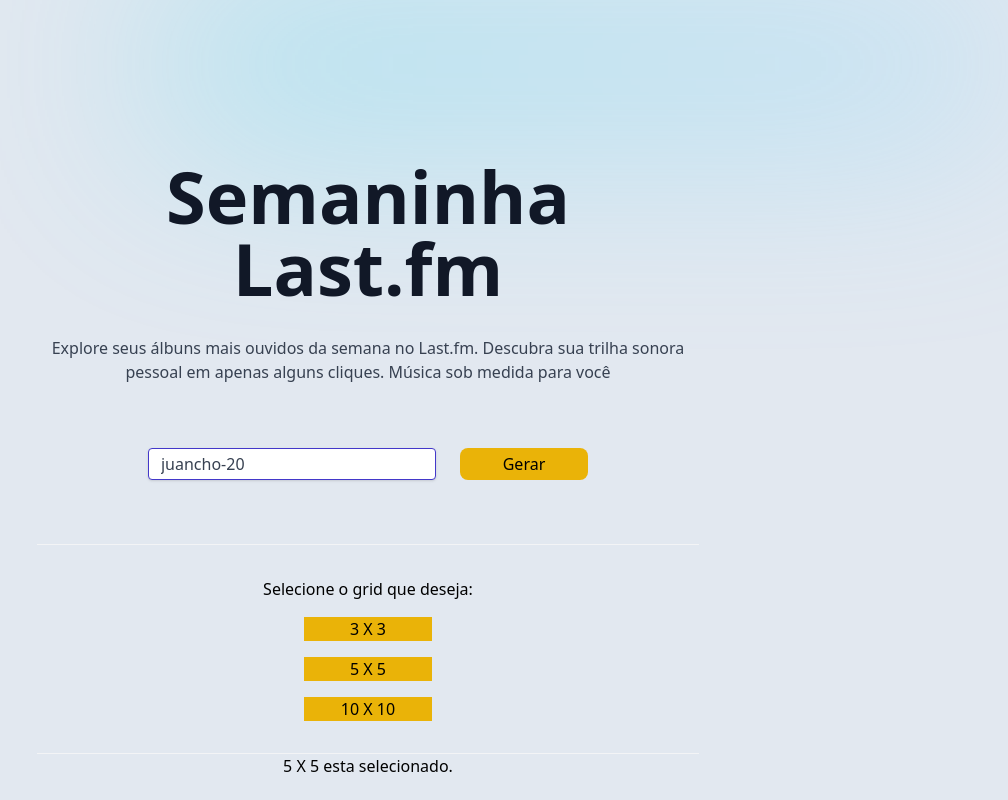
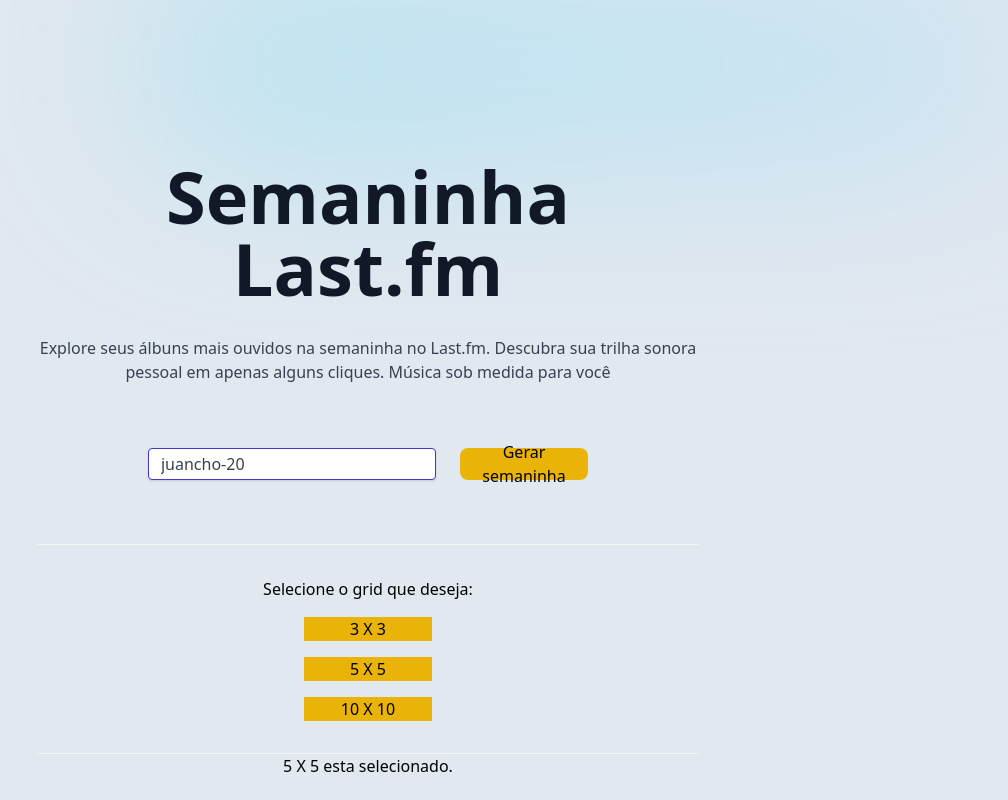
Before and after one commit to juan-20/last.fm, a SvelteKit app: page / in a window 1280 px wide. Shown: the whole page, without its empty margins (272-1280 px from the left). Built offline with nearby package versions, Linux system fonts and the light colour scheme.

Commit message:
better SEO

```diff
--- a/src/routes/+page.svelte
+++ b/src/routes/+page.svelte
@@ -14,9 +14,29 @@
 
 </div> -->
 <svelte:head>
+  <title>Semaninha</title>
+  <meta charset="utf-8">
+  <meta name="language" content="pt-BR">
   <title>Lastinha</title>
-  <meta name="description" content="Gerador de colagem dos albuns mais escutados na semaninha do LAST FM. vêm scroblar.">
-  <meta property="og:image" content="https://pbs.twimg.com/media/FuhlebOX0AEMBaG.png" />
+  <meta name="description" content="Gerador de colagem dos albuns mais escutados na semaninha do last.fm">
+  <meta name="robots" content="all">
+  <meta name="author" content="Semaninha">
+  <meta name="keywords" content="lastinha,last.fm,semaninha ">
+
+  <meta property="og:type" content="page">
+  <meta property="og:url" content="https://last-fm-rho.vercel.app/">
+  <meta property="og:title" content="Lastinha">
+  <meta property="og:image" content="https://pbs.twimg.com/media/FuhlebOX0AEMBaG.png">
+  <meta property="og:description" content="Gerador de colagem dos albuns mais escutados na semaninha do last.fm">
+
+  <meta property="article:author" content="Juan">
+
+  <meta name="twitter:card" content="summary">
+  <meta name="twitter:site" content="@Semaninha">
+  <meta name="twitter:title" content="Lastinha">
+  <meta name="twitter:creator" content="@Semaninha">
+  <meta name="twitter:description" content="Gerador de colagem dos albuns mais escutados na semaninha do last.fm">
+  <link rel="canonical" />
 </svelte:head>
 
 
@@ -24,13 +44,13 @@
         <div class="relative pt-36 ml-auto">
             <div class="lg:w-2/3 text-center mx-auto">
                 <h1 class="text-gray-900 dark:text-white font-bold text-5xl md:text-6xl xl:text-7xl">Semaninha <span class="text-primary dark:text-white">Last.fm</span></h1>
-                <p class="mt-8 text-gray-700 dark:text-gray-300">Explore seus álbuns mais ouvidos da semana no Last.fm. Descubra sua trilha sonora pessoal em apenas alguns cliques. Música sob medida para você</p>
+                <p class="mt-8 text-gray-700 dark:text-gray-300">Explore seus álbuns mais ouvidos na semaninha no Last.fm. Descubra sua trilha sonora pessoal em apenas alguns cliques. Música sob medida para você</p>
                 <div class="mt-16 flex flex-wrap justify-center gap-y-4 gap-x-6">
                     <input class="shadow appearance-none border border-indigo-700 rounded w-72 h-8 py-2 px-3 text-gray-700 leading-tight focus:outline-none focus:shadow-outline"
 					bind:value={name}
 					placeholder="Seu @ do last.fm" id="lastfmUser" required autofocus>
 
-				<a class="flex justify-center items-center bg-yellow-500 hover:bg-yellow-600 text-black w-32 h-8 rounded-lg" href="albuns/{name}/{current}">Gerar</a>
+				<a class="flex justify-center items-center bg-yellow-500 hover:bg-yellow-600 text-black w-32 h-8 rounded-lg" href="albuns/{name}/{current}">Gerar semaninha</a>
                 </div>
                 <div class="py-8 mt-16 border-y border-gray-100 dark:border-gray-800 flex flex-col gap-4 justify-between items-center">
 					<h2>Selecione o grid que deseja:</h2>
--- a/src/routes/albuns/[userId]/[albumCount]/+page.svelte
+++ b/src/routes/albuns/[userId]/[albumCount]/+page.svelte
@@ -94,27 +94,12 @@
 
 <svelte:head>
   <title>Semaninha</title>
-  <meta charset="utf-8">
-  <meta name="language" content="pt-BR">
-  <title>Lastinha</title>
-  <meta name="description" content="Gerador de colagem dos albuns mais escutados na semaninha do last.fm">
-  <meta name="robots" content="all">
-  <meta name="author" content="Semaninha">
-  <meta name="keywords" content="lastinha,last.fm,semaninha ">
-
-  <meta property="og:type" content="page">
-  <meta property="og:url" content="https://last-fm-rho.vercel.app/">
-  <meta property="og:title" content="Lastinha">
-  <meta property="og:image" content="https://pbs.twimg.com/media/FuhlebOX0AEMBaG.png">
-  <meta property="og:description" content="Gerador de colagem dos albuns mais escutados na semaninha do last.fm">
-
-  <meta property="article:author" content="Juan">
-
-  <meta name="twitter:card" content="summary">
-  <meta name="twitter:site" content="@Semaninha">
-  <meta name="twitter:title" content="Lastinha">
-  <meta name="twitter:creator" content="@Semaninha">
-  <meta name="twitter:description" content="Gerador de colagem dos albuns mais escutados na semaninha do last.fm">
+  <meta
+    name="description"
+    content="Descubra os álbuns mais ouvidos por você de seus artistas favoritos no lastinha.fm.
+    Nosso site exibe os álbuns mais ouvidos por qualquer usuário, atualizados em tempo real para mostrar para seus amigos."
+  />
+  <meta property="og:image" content="https://pbs.twimg.com/media/FuhlebOX0AEMBaG.png" />
 </svelte:head>
 
 <div class="relative" id="home">
```
